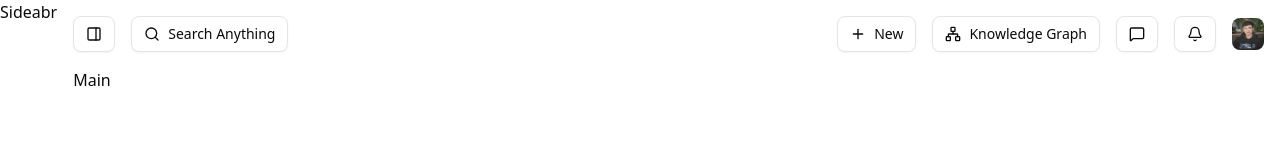
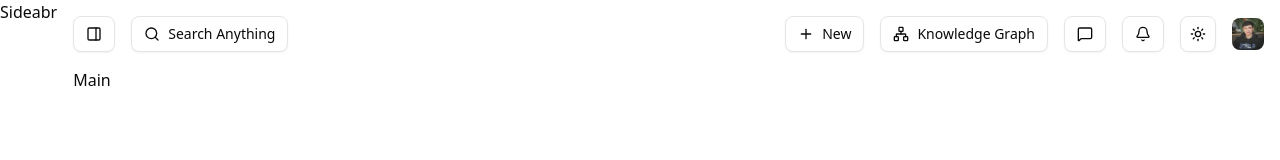
Before and after one commit to recallexe/recall, a Next.js app: page / in a window 1280 px wide. Shown: the top 160 px of the page. Built offline with nearby package versions, Linux system fonts and the light colour scheme.

Commit message:
add light/dark/system theme toggle menu

```diff
--- a/package.json
+++ b/package.json
@@ -17,6 +17,7 @@
     "clsx": "^2.1.1",
     "lucide-react": "^0.545.0",
     "next": "15.5.4",
+    "next-themes": "^0.4.6",
     "react": "19.1.0",
     "react-dom": "19.1.0",
     "tailwind-merge": "^3.3.1"
--- a/src/app/layout.tsx
+++ b/src/app/layout.tsx
@@ -3,6 +3,7 @@
 import "./globals.css";
 import AppSideBar from "@/components/AppSideBar";
 import Navbar from "@/components/Navbar";
+import { ThemeProvider } from "@/components/providers/ThemeProvider";
 
 const geistSans = Geist({
   variable: "--font-geist-sans",
@@ -25,15 +26,22 @@
   children: React.ReactNode;
 }>) {
   return (
-    <html lang="en">
+    <html lang="en" suppressHydrationWarning>
       <body
         className={`${geistSans.variable} ${geistMono.variable} antialiased flex`}
       >
-        <AppSideBar />
-        <main className="w-full">
-          <Navbar />
-          <div className="px-4">{children}</div>
-        </main>
+        <ThemeProvider
+          attribute="class"
+          defaultTheme="system"
+          enableSystem
+          disableTransitionOnChange
+        >
+          <AppSideBar />
+          <main className="w-full">
+            <Navbar />
+            <div className="px-4">{children}</div>
+          </main>
+        </ThemeProvider>
       </body>
     </html>
   );
--- a/src/components/Navbar.tsx
+++ b/src/components/Navbar.tsx
@@ -1,15 +1,17 @@
+"use client"
 import {
   Bell,
   LogOut,
   MessageSquare,
+  Moon,
   Network,
   PanelRight,
   Plus,
   Search,
   Settings,
+  Sun,
   User2,
 } from "lucide-react";
-import Link from "next/link";
 import { Avatar, AvatarFallback, AvatarImage } from "./ui/avatar";
 import { Button } from "./ui/button";
 import {
@@ -20,8 +22,11 @@
   DropdownMenuSeparator,
   DropdownMenuTrigger,
 } from "@/components/ui/dropdown-menu";
+import { useTheme } from "next-themes";
 
 export default function Navbar() {
+    const { setTheme } = useTheme();
+
   return (
     <nav className="p-4 flex items-center justify-between">
       {/* LEFT */}
@@ -51,8 +56,28 @@
         <Button variant="outline">
           <Bell />
         </Button>
-
-        {/* DROPDOWN MENU */}
+        {/* THEME MENU */}
+        <DropdownMenu>
+          <DropdownMenuTrigger asChild>
+            <Button variant="outline" size="icon">
+              <Sun className="h-[1.2rem] w-[1.2rem] scale-100 rotate-0 transition-all dark:scale-0 dark:-rotate-90" />
+              <Moon className="absolute h-[1.2rem] w-[1.2rem] scale-0 rotate-90 transition-all dark:scale-100 dark:rotate-0" />
+              <span className="sr-only">Toggle theme</span>
+            </Button>
+          </DropdownMenuTrigger>
+          <DropdownMenuContent align="end" sideOffset={10}>
+            <DropdownMenuItem onClick={() => setTheme("light")}>
+              Light
+            </DropdownMenuItem>
+            <DropdownMenuItem onClick={() => setTheme("dark")}>
+              Dark
+            </DropdownMenuItem>
+            <DropdownMenuItem onClick={() => setTheme("system")}>
+              System
+            </DropdownMenuItem>
+          </DropdownMenuContent>
+        </DropdownMenu>
+        {/* USER MENU */}
         <DropdownMenu>
           <DropdownMenuTrigger>
             <Avatar>
@@ -68,12 +93,12 @@
               Profile
             </DropdownMenuItem>
             <DropdownMenuItem>
-                <Settings />
-                Settings
+              <Settings />
+              Settings
             </DropdownMenuItem>
             <DropdownMenuItem variant="destructive">
-                <LogOut />
-                Logout
+              <LogOut />
+              Logout
             </DropdownMenuItem>
           </DropdownMenuContent>
         </DropdownMenu>
--- /dev/null
+++ b/src/components/providers/ThemeProvider.tsx
@@ -0,0 +1,11 @@
+"use client";
+
+import * as React from "react";
+import { ThemeProvider as NextThemesProvider } from "next-themes";
+
+export function ThemeProvider({
+  children,
+  ...props
+}: React.ComponentProps<typeof NextThemesProvider>) {
+  return <NextThemesProvider {...props}>{children}</NextThemesProvider>;
+}
```
Also changed, not shown: 1 other file (tests, documents, lock files or other folders).
